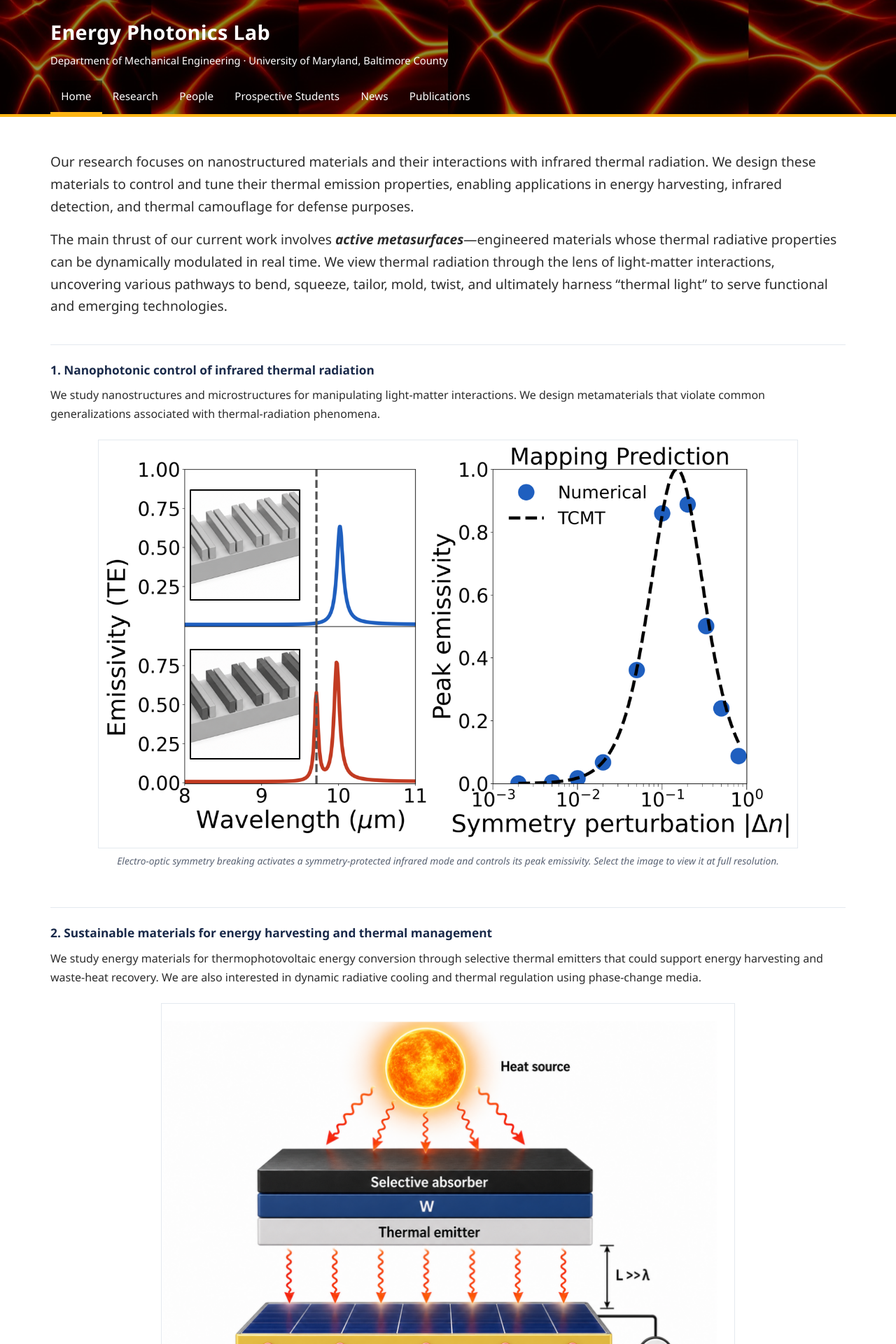
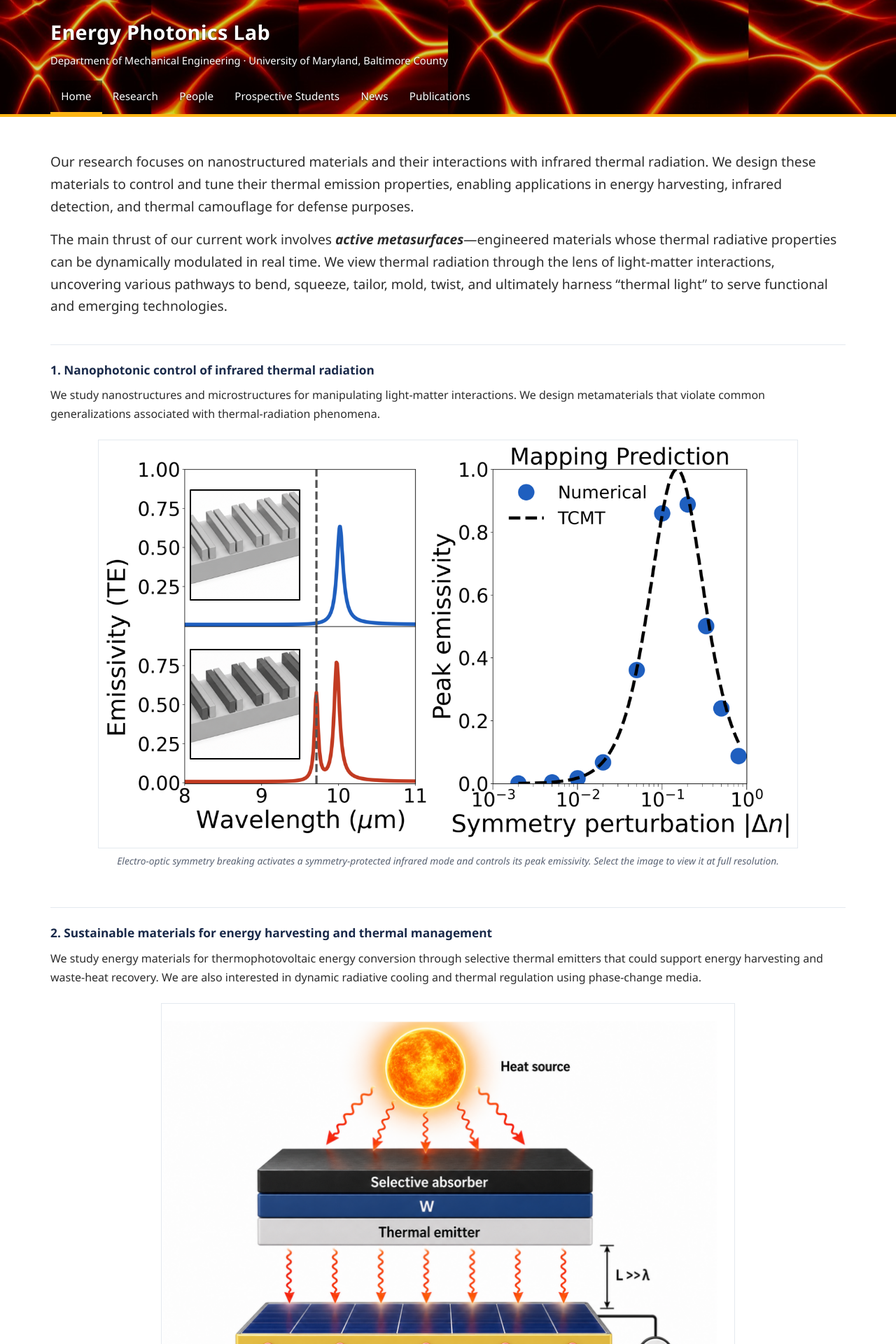
Before and after one commit to alokghanekar/Energy-Photonics-Lab, a Jekyll site: the page built from index.html, in a window 1280 px wide. Shown: the top 1920 px of the page at 70% size. Built offline with Jekyll 4.4.1, drawn with Linux system fonts in a browser that asks for light colours.

Commit message:
Brighten header banner and add text-shadow for legibility
Reduce the header darkening overlay from 45% to 18% so the energy-filament
image reads bright and vivid, and add a subtle text-shadow to the header
text so it stays readable over the bright filaments. Bump cache to v=4.

Co-Authored-By: Claude Opus 4.8 <noreply@anthropic.com>
Claude-Session: https://claude.ai/code/session_01VuNoPfxguXq3gEbfsiCHz7

```diff
--- a/_layouts/default.html
+++ b/_layouts/default.html
@@ -17,7 +17,7 @@
 
   <link rel="canonical" href="{{ page.url | absolute_url }}">
   <link rel="icon" href="{{ '/assets/images/favicon.svg' | relative_url }}" type="image/svg+xml">
-  <link rel="stylesheet" href="{{ '/assets/css/style.css' | relative_url }}?v=3">
+  <link rel="stylesheet" href="{{ '/assets/css/style.css' | relative_url }}?v=4">
 
   <meta property="og:type" content="website">
   <meta property="og:site_name" content="{{ site.title | escape }}">
--- a/assets/css/style.css
+++ b/assets/css/style.css
@@ -60,13 +60,18 @@ a:focus-visible, button:focus-visible { outline: 3px solid #f5c542; outline-offs
 .site-header {
   background-color: #000000;
   background-image:
-    linear-gradient(rgba(0, 0, 0, 0.45), rgba(0, 0, 0, 0.45)),
+    linear-gradient(rgba(0, 0, 0, 0.18), rgba(0, 0, 0, 0.18)),
     url("../images/band_band.jpg");
   background-position: center;
   background-size: cover;
   border-bottom: 4px solid var(--umbc-gold);
   color: var(--white);
 }
+/* Keep the white header text legible over the bright filaments now that
+   the darkening overlay is light. */
+.lab-name,
+.lab-sub,
+.primary-nav a { text-shadow: 0 1px 3px rgba(0, 0, 0, 0.85); }
 .header-inner {
   max-width: var(--content-width);
   margin: 0 auto;
```
